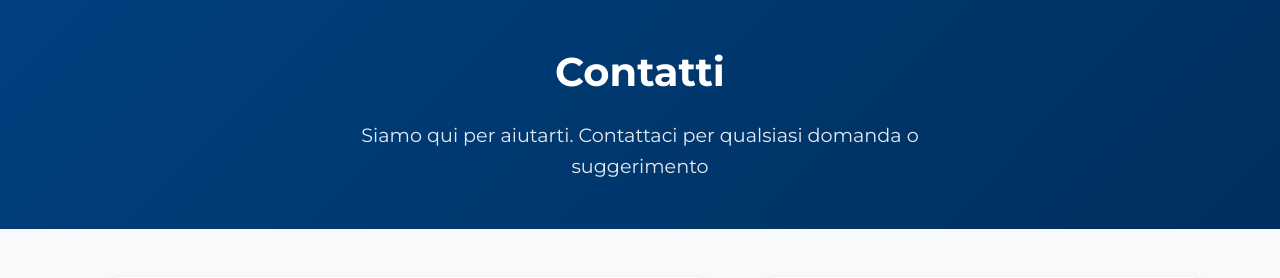
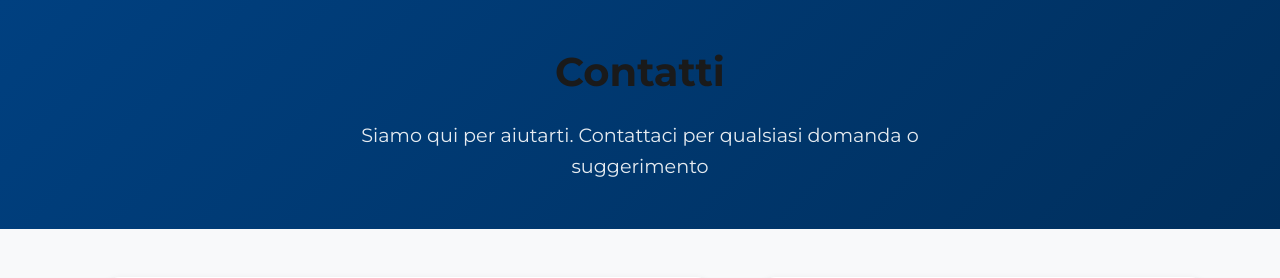
Before and after one commit to nalanshi/recensioneWeb, a PHP site: page /static/contatti.html in a window 1280 px wide. Shown: the top 278 px of the page. Run offline with PHP 8.4, Linux system fonts and the light colour scheme.

Commit message:
css fixed

```diff
--- a/css/style.css
+++ b/css/style.css
@@ -91,7 +91,7 @@ main {
 
 /* Titoli */
 h1, h2, h3, h4, h5, h6 {
-  color: var(--text-light);
+  color: var(--text-primary);
   font-weight: 700;
   line-height: 1.2;
   margin-bottom: var(--spacing-sm);
```
